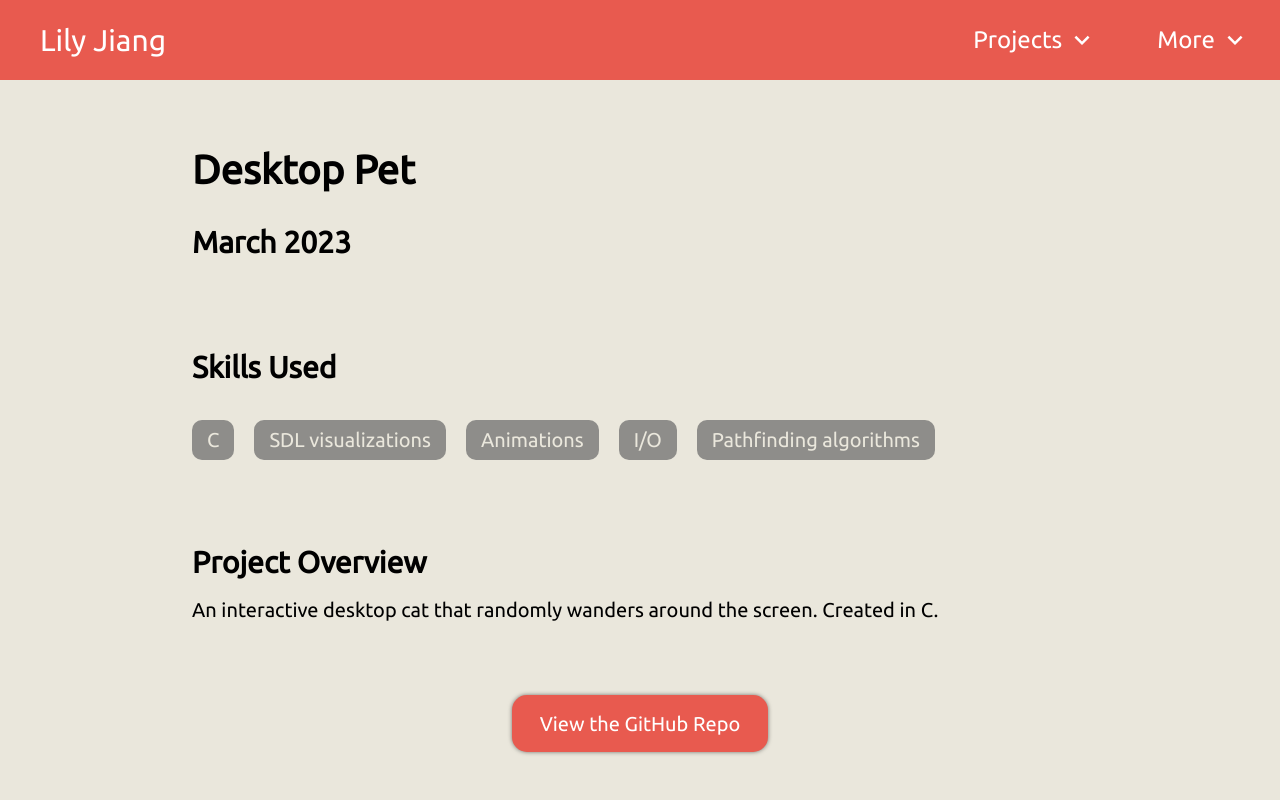
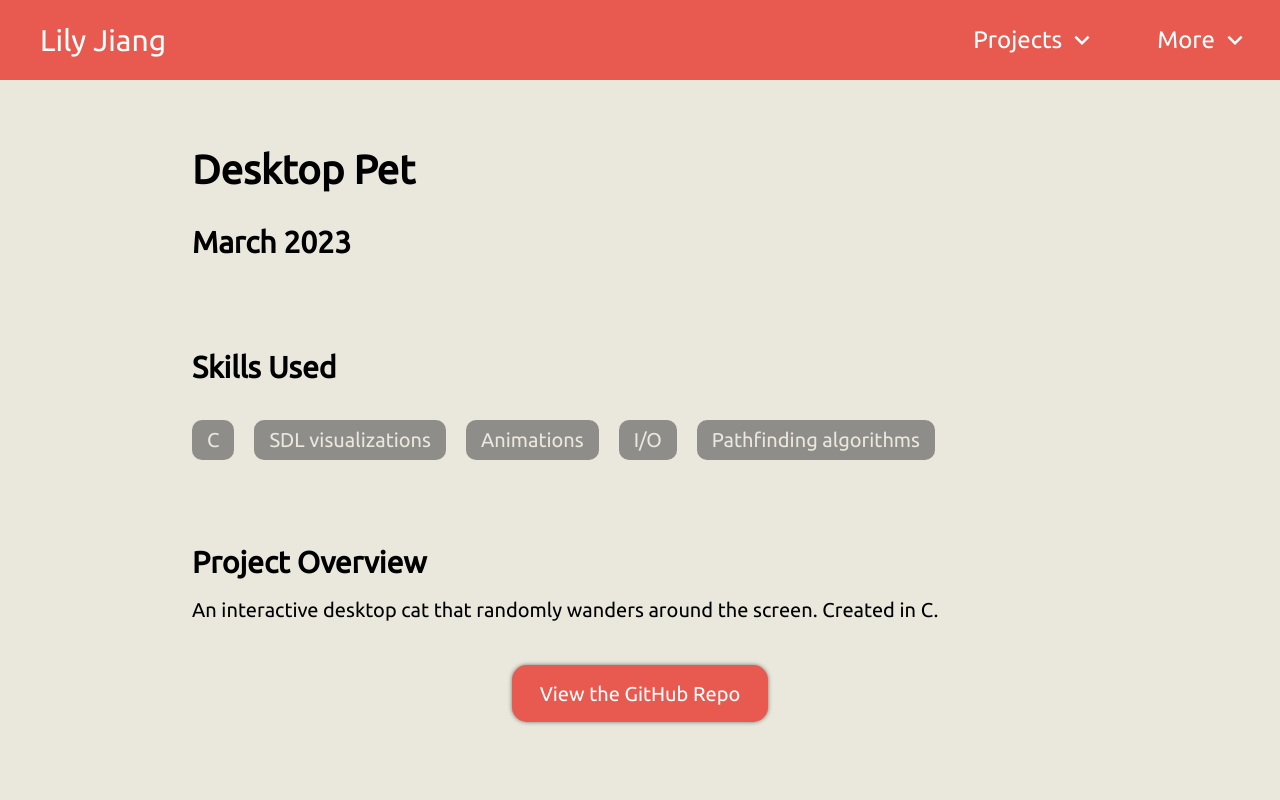
Before and after one commit to ljiang09/ljiang09.github.io, a React (Create React App) app: page /subpages/desktopPet in a window 1280 px wide. Shown: the top 800 px of the page. Built offline with nearby package versions, Linux system fonts and the light colour scheme.

Commit message:
fix: repo button margins

```diff
--- a/src/projectPages/index.js
+++ b/src/projectPages/index.js
@@ -40,6 +40,7 @@ const ProjectPages = () => {
               </Typography>
             </div>
           )}
+
           <div className={classes.buttons}>
             {data.repoLink && (
               <a
--- a/src/projectPages/styles.js
+++ b/src/projectPages/styles.js
@@ -43,7 +43,7 @@ const useStyles = makeStyles(() => ({
   repoButton: {
     textDecoration: "none",
     background: theme.palette.primary.main,
-    margin: "40px",
+    margin: "10px 40px",
     padding: "5px 20px",
     borderRadius: "15px",
     boxShadow: "0 0 4px rgba(0, 0, 0, 0.5)",
```
